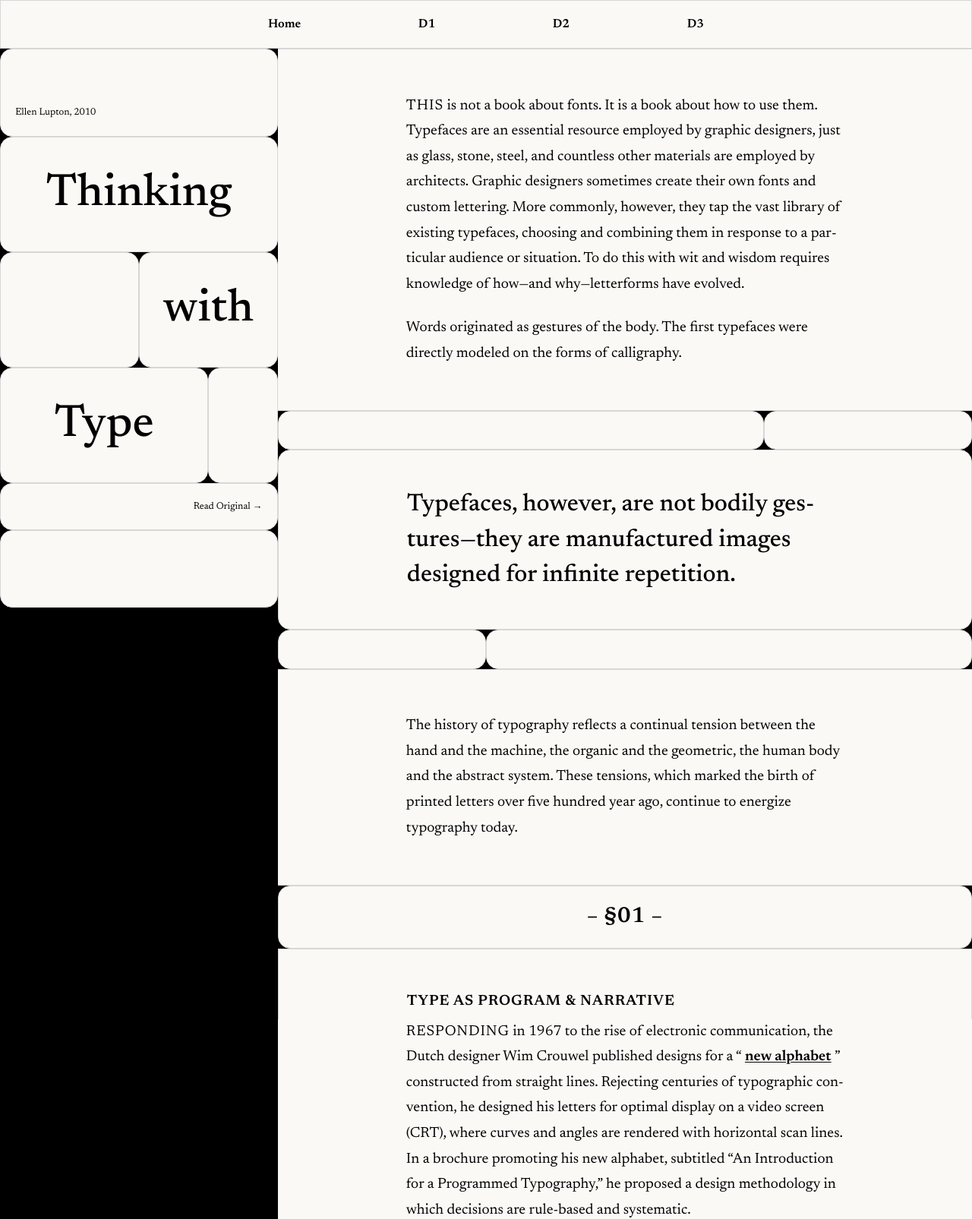
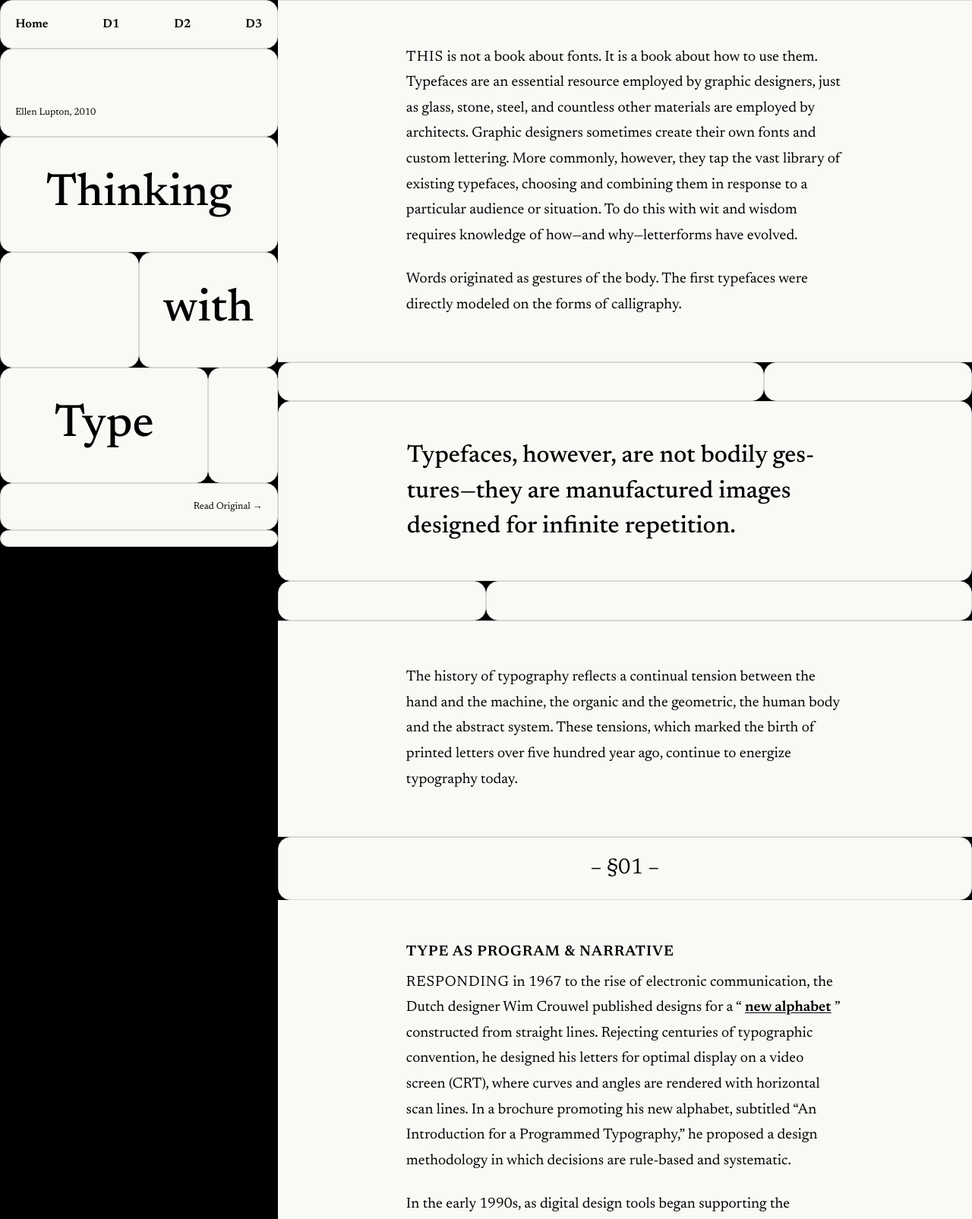
Before and after one commit to Jasmine-chang77/binding, a plain HTML site: page direction-1/index.html in a window 1280 px wide. Shown: the top 1605 px of the page at 76% size. Drawn offline with nearby package versions, Linux system fonts and the light colour scheme; a web font is replaced by a local one.

Commit message:
Make the section number sticky and remove fixed nav

```diff
--- a/direction-1/index.html
+++ b/direction-1/index.html
@@ -53,10 +53,8 @@
 
 				<!-- Section two -->
 				<section>
-					<h2>
-						<span class="section-number">01</span>
-						<span class="section-title">Type as Program & Narrative</span>
-					</h2>
+					<span class="section-number">01</span>
+					<h2>Type as Program & Narrative</h2>
 
 					<p><span class="uppercase">Responding</span> in 1967 to the rise of electronic communication, the Dutch designer Wim Crouwel published designs for a “<a href="https://www.moma.org/collection/works/139322">new alphabet</a>” constructed from straight lines. Rejecting centuries of typographic convention, he designed his letters for optimal display on a video screen (CRT), where curves and angles are rendered with horizontal scan lines. In a brochure promoting his new alphabet, subtitled “<cite>An Introduction for a Programmed Typography</cite>,” he proposed a design methodology  in which decisions are rule-based and&nbsp;systematic.</p>
 
@@ -77,10 +75,8 @@
 
 				<!-- Section three -->
 				<section>
-					<h2>
-						<span class="section-number">02</span>
-						<span class="section-title">Type Classification</span>
-					</h2>
+					<span class="section-number">02</span>
+					<h2>Type Classification</h2>
 
 					<p><span class="uppercase">A basic</span> system for classifying typefaces was devised in the nineteenth century, when printers sought to identify a heritage for their own craft analogous to that of art history. Humanist letterforms are closely connected to calligraphy and the movement of the hand. Transitional and modern typefaces are more abstract and less organic. These three main groups correspond roughly to the Renaissance, Baroque, and Enlightenment periods in art and literature. Historians and critics of typography have since proposed more finely grained schemes that attempt to better capture the diversity of letterforms. Designers in the twentieth and twenty-first centuries have continued to create new typefaces based on historic&nbsp;characteristics.</p>
 
@@ -112,10 +108,8 @@
 
 				<!-- Section four -->
 				<section>
-					<h2>
-						<span class="section-number">03</span>
-						<span class="section-title">Punctuation</span>
-					</h2>
+					<span class="section-number">03</span>
+					<h2>Punctuation</h2>
 
 					<p><span class="uppercase">A well-designed</span> comma carries the essence of the typeface down to its delicious details. Helvetica's comma is a chunky square mounted to a jaunty curve, while Bodoni's is a voluptuous, thin-stemmed orb. Designers and editors need to learn various typographic conventions in addition to mastering the grammatical rules of punctuation. A pandemic error is the use of straight prime or hatch marks (often called <em>dumb quotes</em>) in place of apostrophes and quotation marks (also known as <em>curly quotes</em>, <em>typographer's quotes</em>, or <em>smart quotes</em>). Double and single quotation marks are represented with four distinct characters, each accessed with a different keystroke combination. Know thy keystrokes! It usually falls to the designer to purge the client's manuscript of spurious&nbsp;punctuation.</p>
 
@@ -132,10 +126,8 @@
 
 				<!-- Section five -->
 				<section>
-					<h2>
-						<span class="section-number">04</span>
-						<span class="section-title">Typeface on Screen</span>
-					</h2>
+					<span class="section-number">04</span>
+					<h2>Typeface on Screen</h2>
 
 					<p><span class="uppercase">During</span> the early years of the World Wide Web, designers were forced to work within the narrow range of typefaces commonly installed on the computers of their end users. Since then, several techniques have emerged for embedding fonts within web content or for delivering fonts to end users when they visit a site. In one approach, specially formatted fonts are hosted on a third-party server and then downloaded by users; designers pay a fee for the service. Another approach implements the <a href="https://developer.mozilla.org/en-US/docs/Web/CSS/Reference/At-rules/@font-face"><code>@font-face</code></a> rule in CSS, which can download any kind of digital font hosted on a server; only typefaces licensed for this use can be accessed legally via&nbsp;@font-face.</p>
 				</section>
--- a/direction-1/style.css
+++ b/direction-1/style.css
@@ -46,8 +46,6 @@ body {
 	font-size: var(--text-body);
 	line-height: var(--leading-body);
 
-	padding-block-start: calc(var(--nav-height));
-
 	display: grid;
 	grid-template-columns: 1fr;
 	grid-template-areas:
@@ -68,6 +66,7 @@ main { grid-area: main; }
 footer { grid-area: footer; }
 
 header > :not(nav),
+nav > ul,
 h1 > span,
 h1::before,
 h1::after,
@@ -82,14 +81,15 @@ footer {
 header {
 	display: grid;
 	grid-template-areas:
+		'nav'
 		'byline'
 		'title'
 		'source';
 
 	@media (width > 768px) {
 		position: sticky;
-		inset-block-start: var(--nav-height);
-		block-size: calc( 100vh - var(--nav-height));
+		inset-block-start: 0;
+		block-size: 90vh;
 
 		grid-template-rows: auto auto auto auto 1fr;
 		grid-template-areas:
@@ -110,18 +110,11 @@ header {
 }
 
 nav {
+	grid-area: nav;
 	font-size: var(--text-nav);
 	font-weight: 600;
 
-	position: fixed;
-	inset-block-start: 0;
-	inset-inline: 0;
-	background-color: var(--black);
-
 	ul {
-		background-color: var(--paper);
-		border: 0.05rem solid var(--stroke);
-
 		display: flex;
 		justify-content: space-between;
 		align-items: center;
@@ -196,6 +189,7 @@ article {
 		text-transform: uppercase;
 		letter-spacing: var(--tracking-caps);
 		padding-block-end: var(--space-s);
+		padding-block-start: var(--space-xl);
 		text-wrap: balance;
 	}
 
@@ -218,7 +212,10 @@ article {
 	letter-spacing: var(--tracking-caps);
 }
 
-.section-number {
+article > section > span.section-number {
+	position: sticky;
+	inset-block-start: 0;
+
 	display: block;
 	text-align: center;
 	font-size: calc(var(--text-nav) * 1.8);
@@ -230,15 +227,6 @@ article {
 
 	&::before { content: '– §'; }
 	&::after { content: ' –'; }
-}
-
-.section-title {
-	display: block;
-	background-color: var(--paper);
-	border: 0.05rem solid var(--stroke);
-	border-block-end-style: none;
-	padding-block: var(--space-xl) var(--space-s);
-	padding-inline: max(var(--pad), calc((100% - var(--line-length)) / 2));
 }
 
 article > section {
@@ -259,12 +247,6 @@ article > section {
 	> :not(blockquote, dl):has(+ .blank-row) {
 		padding-block-end: var(--space-xl);
 		border-block-end: 0.05rem solid var(--stroke);
-	}
-
-	h2:first-child {
-		background-color: transparent;
-		border-style: none;
-		padding: 0;
 	}
 }
 
@@ -300,6 +282,10 @@ blockquote {
 	font-size: var(--text-quote);
 	font-weight: 500;
 	line-height: var(--leading-quote);
+	/* I want to control the hyphenation, I learned that the auto setting is: Minimum word length to allow hyphenation: 5, Minimum number of characters before the hyphen: 2, Minimum number of characters after the hyphen: 2 */
+	/* https://developer.mozilla.org/en-US/docs/Web/CSS/Reference/Properties/hyphenate-limit-chars */
+	hyphens: auto;
+	hyphenate-limit-chars: 6 3 3;
 }
 
 .classification dt {
@@ -330,6 +316,7 @@ footer {
 	a {
 		font-size: var(--text-nav);
 		font-weight: 500;
+		text-align: end;
 		margin-block-end: var(--space-m);
 	}
 
--- a/styles/common.css
+++ b/styles/common.css
@@ -8,11 +8,3 @@
 .humanist-sans { font-family: "Cabin", sans-serif; }
 .transitional-sans { font-family: "Inter", sans-serif; }
 .geometric-sans { font-family: "Jost", sans-serif; }
-
-
-p {
-	/* I want to control the hyphenation, I learned that the auto setting is: Minimum word length to allow hyphenation: 5, Minimum number of characters before the hyphen: 2, Minimum number of characters after the hyphen: 2 */
-	/* https://developer.mozilla.org/en-US/docs/Web/CSS/Reference/Properties/hyphenate-limit-chars */
-	hyphens: auto;
-	hyphenate-limit-chars: 6 3 3;
-}
```
